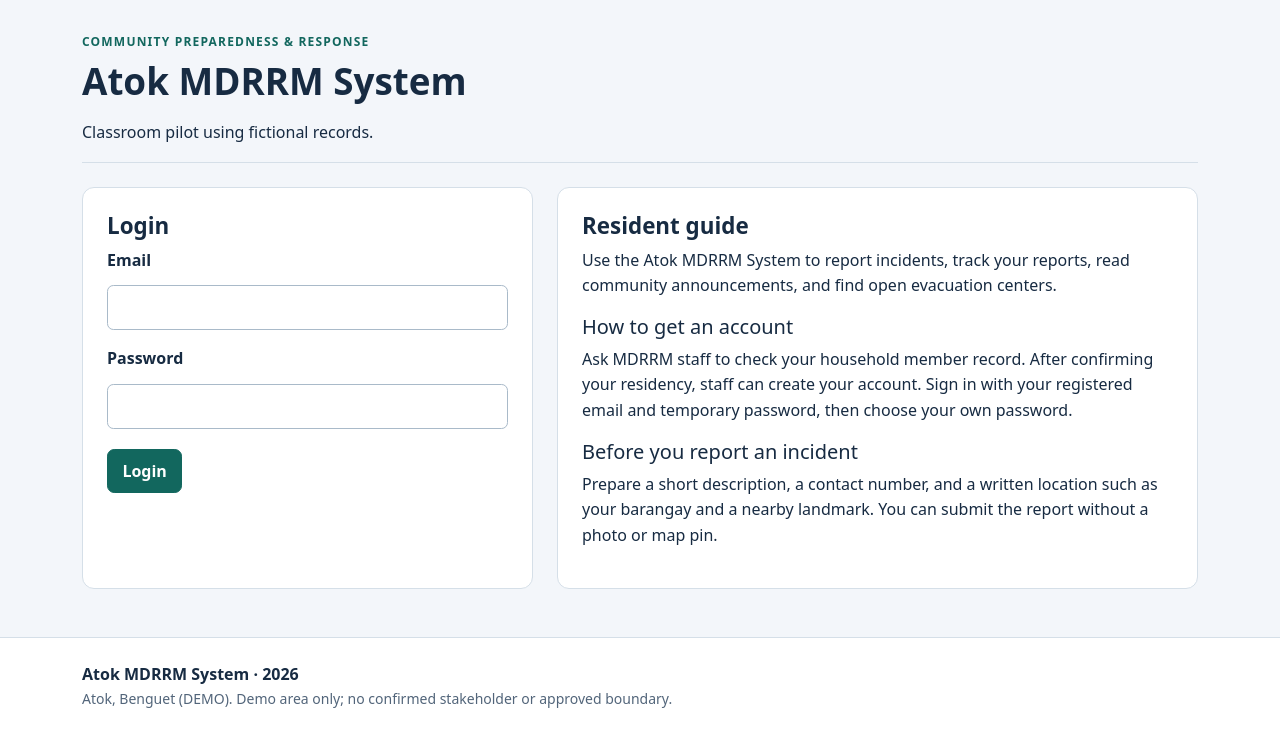
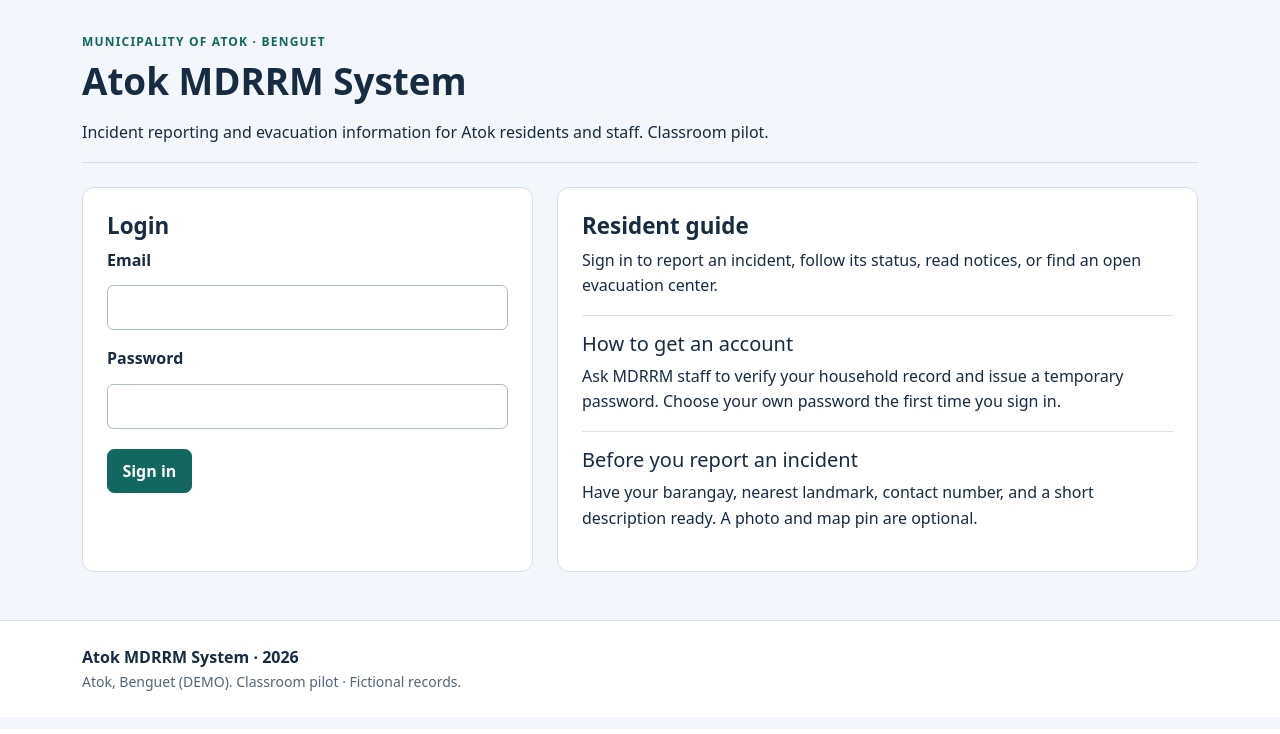
Before and after one commit to macJil/WEBSYS_PROJECT, a PHP site: page / in a window 1280 px wide. Shown: the part 71-805 px from the top of the page. After the commit the page ends 762 px from the top, so only its background shows below. Run offline with PHP 8.4, Linux system fonts and the light colour scheme.

Commit message:
Clarify evacuation tasks, operational logs, weather and resident sign-in

```diff
--- a/announcements/index.php
+++ b/announcements/index.php
@@ -13,7 +13,7 @@ require __DIR__ . "/../includes/errors.php";
 <p class="return-link no-print"><a class="btn btn-outline-secondary" href="<?= e(url(dashboardPath())) ?>">Back to dashboard</a></p>
 <h1>Emergency announcements</h1>
 <p><a class="btn btn-outline-secondary" href="<?= e(url('records/index.php?type=announcements')) ?>">Manage records</a></p>
-<p>Use drafts while preparing a notice. Publishing makes the saved text visible to residents. During classroom development, use clearly labeled fictional contacts only.</p>
+<p>Save a draft to finish later. Publish when residents should see the notice.</p>
 <h2>Create announcement</h2>
 <?php
 $announcement = ["title" => "", "message" => "", "is_published" => 0];
--- a/assets/js/atok-weather.js
+++ b/assets/js/atok-weather.js
@@ -31,7 +31,7 @@
         const time = new Date(entry.fetched).toLocaleTimeString("en-PH", {
             timeZone: "Asia/Manila", hour: "numeric", minute: "2-digit"
         });
-        panel.textContent = weatherStatus(day.weather_code?.[0]) + " · Forecast date " + today + " · " + low + "–" + high + " °C · Peak rain probability " + rain +
+        panel.textContent = weatherStatus(day.weather_code?.[0]) + " — forecast for " + today + ". Temperatures range from " + low + " to " + high + " °C. The highest hourly chance of rain is " + rain +
             "%. Retrieved " + time + " Philippine time.";
         return true;
     }
@@ -61,7 +61,8 @@
             // An uncached forecast is still displayed.
         }
     } catch {
-        panel.textContent = "Forecast unavailable. Check the PAGASA links below for advisories.";
+        panel.textContent = "Forecast unavailable. Check the official advisories below.";
+        document.getElementById("weather-links").open = true;
     } finally {
         clearTimeout(timer);
     }
--- a/evacuation/centers.php
+++ b/evacuation/centers.php
@@ -164,7 +164,7 @@ require __DIR__ . "/../includes/errors.php";
                     <td><span class="status-badge" data-status="<?= e($center['status']) ?>"><?= e($center['status']) ?></span></td>
                     <td><?= (int)$center['occupancy'] ?> / <?= (int)$center['capacity'] ?></td>
                     <td><?= (int)$center['available'] ?></td>
-                    <td><a href="<?= e(url('evacuation/center.php?id=' . $center['id'])) ?>">People / history</a> · <a href="<?= e(url('evacuation/centers.php?edit=' . $center['id'])) ?>">Edit / close</a></td>
+                    <td><a href="<?= e(url('evacuation/center.php?id=' . $center['id'])) ?>">Arrivals, checkout and stays</a> · <a href="<?= e(url('evacuation/centers.php?edit=' . $center['id'])) ?>">Edit / close</a></td>
                 </tr>
             <?php endforeach; ?>
             <?php if (!$centers): ?>
--- a/includes/footer.php
+++ b/includes/footer.php
@@ -2,7 +2,7 @@
 <footer class="site-footer">
     <div class="container">
         <p class="footer-brand"><?= e($settings['app_name']) ?> · <?= date('Y') ?></p>
-        <p class="small"><?= e($settings['demo_barangay_name']) ?>. Demo area only; no confirmed stakeholder or approved boundary.</p>
+        <p class="small"><?= e($settings['demo_barangay_name']) ?>. Classroom pilot · Fictional records.</p>
     </div>
 </footer>
 <script src="<?= e(url('assets/js/bootstrap.bundle.min.js')) ?>"></script>
--- a/includes/saved-point.php
+++ b/includes/saved-point.php
@@ -5,10 +5,10 @@ requireRole("admin");
 <?php if (isset($savedPoint) && hasMapPoint($savedPoint)): ?>
     <p>Saved location: <?= e($savedPoint['address_details']) ?> — <?= e($savedPoint['latitude']) ?>, <?= e($savedPoint['longitude']) ?></p>
     <div id="saved-incident-map" data-lat="<?= e($savedPoint['latitude']) ?>" data-lng="<?= e($savedPoint['longitude']) ?>"> </div>
-    <p id="saved-map-status">Reported location only; no automatic hazard assessment.</p>
+    <p id="saved-map-status">Saved map point.</p>
     <link rel="stylesheet" href="<?= e(url('assets/vendor/leaflet/leaflet.css')) ?>" />
     <script src="<?= e(url('assets/vendor/leaflet/leaflet.js')) ?>"></script>
     <script src="<?= e(url('assets/js/incident-location.js')) ?>"></script>
 <?php else: ?>
-    <p>No map point. This record remains available in lists and totals.</p>
+    <p>No map point saved.</p>
 <?php endif; ?>
--- a/index.php
+++ b/index.php
@@ -62,9 +62,9 @@ $pageTitle = "Login";
 require __DIR__ . "/includes/header.php";
 ?>
 <div class="page-intro">
-    <p class="eyebrow">Community preparedness &amp; response</p>
+    <p class="eyebrow">Municipality of Atok · Benguet</p>
     <h1><?= e($settings['app_name']) ?></h1>
-    <p>Classroom pilot using fictional records.</p>
+    <p>Incident reporting and evacuation information for Atok residents and staff. Classroom pilot.</p>
 </div>
 <?php
 require __DIR__ . "/includes/errors.php";
@@ -79,18 +79,18 @@ require __DIR__ . "/includes/errors.php";
                 <input id="login-email" class="form-control mb-3" type="email" name="email" required maxlength="254" autocomplete="email" value="<?= input('action') === 'login' ? e(input('email')) : '' ?>" />
                 <label for="login-password" class="form-label">Password</label>
                 <input id="login-password" class="form-control mb-3" type="password" name="password" required autocomplete="current-password" />
-                <button class="btn btn-primary">Login</button>
+                <button class="btn btn-primary">Sign in</button>
             </form>
         </div>
     </section>
     <section class="col-lg-7" aria-labelledby="resident-guide">
         <div class="panel h-100">
             <h2 id="resident-guide">Resident guide</h2>
-            <p>Use the Atok MDRRM System to report incidents, track your reports, read community announcements, and find open evacuation centers.</p>
-            <h3 class="h5">How to get an account</h3>
-            <p>Ask MDRRM staff to check your household member record. After confirming your residency, staff can create your account. Sign in with your registered email and temporary password, then choose your own password.</p>
-            <h3 class="h5">Before you report an incident</h3>
-            <p>Prepare a short description, a contact number, and a written location such as your barangay and a nearby landmark. You can submit the report without a photo or map pin.</p>
+            <p>Sign in to report an incident, follow its status, read notices, or find an open evacuation center.</p>
+            <h3 class="h5 border-top pt-3">How to get an account</h3>
+            <p>Ask MDRRM staff to verify your household record and issue a temporary password. Choose your own password the first time you sign in.</p>
+            <h3 class="h5 border-top pt-3">Before you report an incident</h3>
+            <p>Have your barangay, nearest landmark, contact number, and a short description ready. A photo and map pin are optional.</p>
         </div>
     </section>
 </div>
--- a/records/index.php
+++ b/records/index.php
@@ -351,7 +351,8 @@ require __DIR__ . "/../includes/errors.php";
 ?>
 <p><a class="btn btn-outline-secondary" href="<?= e(url(dashboardPath())) ?>">Back to dashboard</a></p>
 <h1>Manage records</h1>
-<p>Archive removes a record from active lists and keeps its history. Choose Archived to restore it. Restored centers stay closed and restored announcements stay unpublished until staff open or publish them. Permanent deletion is available only for unused records.</p>
+<p>Archive to remove a record from active lists and keep its history. Only unused records can be permanently deleted.</p>
+<details class="mb-3"><summary>How to restore a record</summary><p>Choose Archived, select the record, then Restore. Reopen a restored center or publish a restored notice when it is ready.</p></details>
 <form method="get" class="filter-form mb-3">
     <label>Record type<select name="type">
             <option value="all">All record types</option>
--- a/response/incident.php
+++ b/response/incident.php
@@ -21,7 +21,7 @@ function responseDbAssignments(int $id): array
 function responseDbHistory(int $id): array
 {
     $stmt = db()->prepare(
-        'SELECT h.*, u.full_name AS staff_name FROM response_updates h JOIN users u ON u.id=h.updated_by WHERE h.incident_id=? ORDER BY h.id',
+        'SELECT h.*, u.full_name AS staff_name FROM response_updates h JOIN users u ON u.id=h.updated_by WHERE h.incident_id=? ORDER BY h.id DESC',
     );
     $stmt->execute([$id]);
     return $stmt->fetchAll();
```
Also changed, not shown: evacuation/center.php (+27 -11 lines), incidents/view.php (+11 -5 lines), includes/weather.php (+10 -8 lines), relief-inventory/movements.php (+5 -4 lines), 1 other file.
